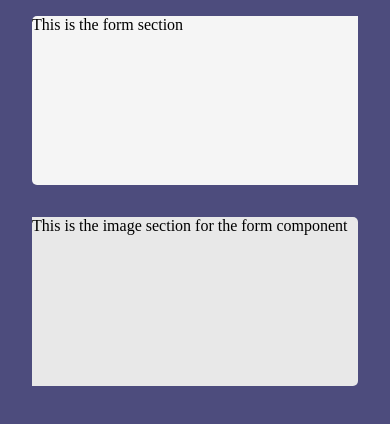
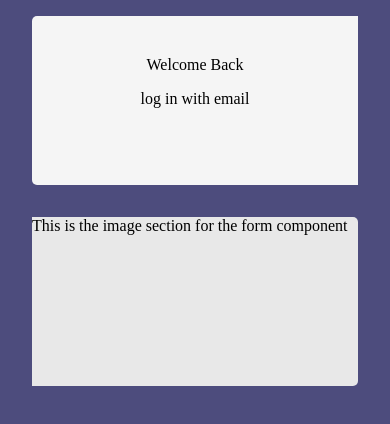
Before and after one commit to Naominm/ticket-management-system-frontend, a React (Vite) app: page / in a window 390 px wide. Shown: the top 424 px of the page. Built offline with nearby package versions, Linux system fonts and the light colour scheme.

Commit message:
Style: Enhance flex display for responsive screen

```diff
--- a/src/components/formComponent.tsx
+++ b/src/components/formComponent.tsx
@@ -31,9 +31,15 @@ function FormSection() {
         minHeight: "20vh",
         width: { xs: "100%", md: "50%" },
         borderRadius: "5px 0 0 5px",
+        padding: 5,
+        display: "flex",
+        flexDirection: "column",
+        alignItems: "center",
+        gap: 2,
       }}
     >
-      <Box>This is the form section</Box>
+      <Box component="div">Welcome Back</Box>
+      <Box>log in with email</Box>
     </Box>
   );
 }
```
